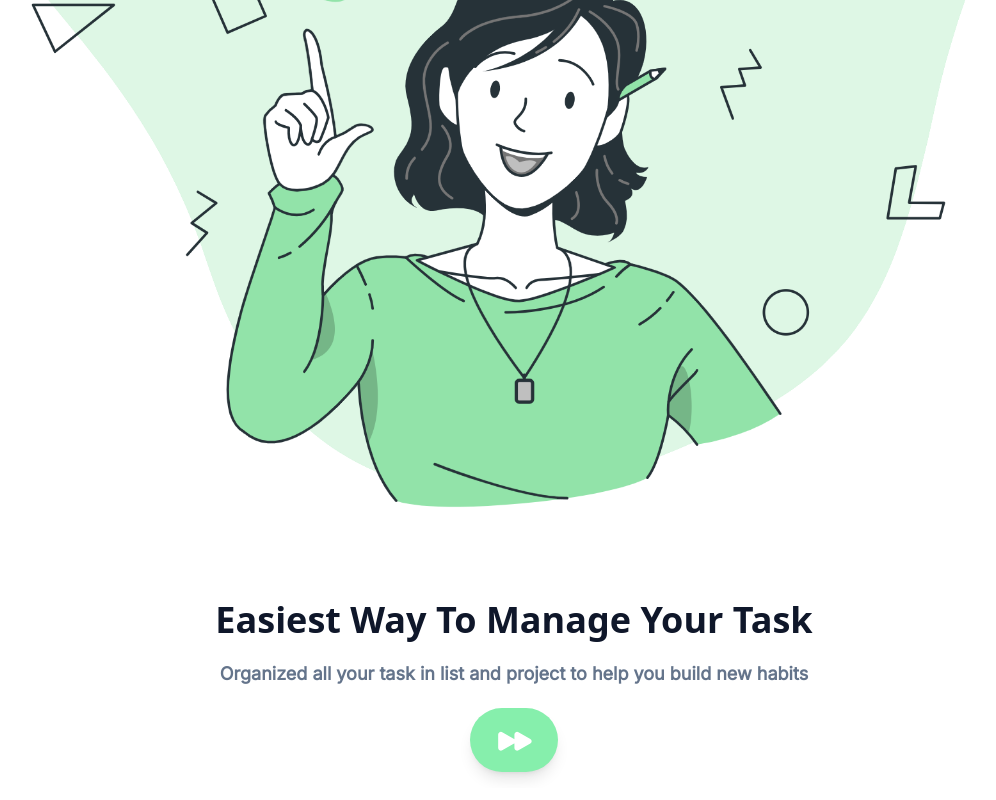
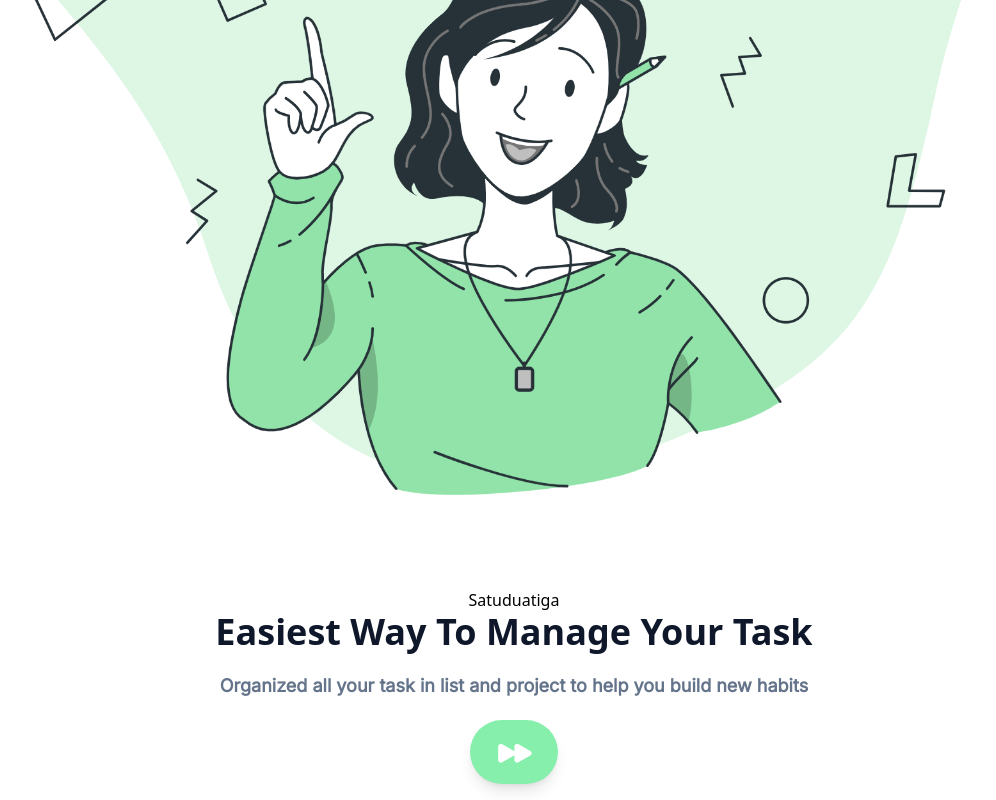
Before and after one commit to abifauzannn/todoapps_, a website: page index.html in a window 1280 px wide. Shown: the part 354-1154 px from the top of the page, without its empty margins (126-1122 px from the left). Drawn offline with Linux system fonts and the light colour scheme.

Commit message:
initial commit

```diff
--- a/index.html
+++ b/index.html
@@ -22,6 +22,7 @@
       />
       <div class="w-full">
         <div class="flex flex-col justify-center items-center py-4 rounded-tl-lg px-3">
+          <p>Satuduatiga</p>
           <div class="text-center font-extrabold text-4xl text-slate-900 text">
             Easiest Way To Manage Your Task
           </div>
```
